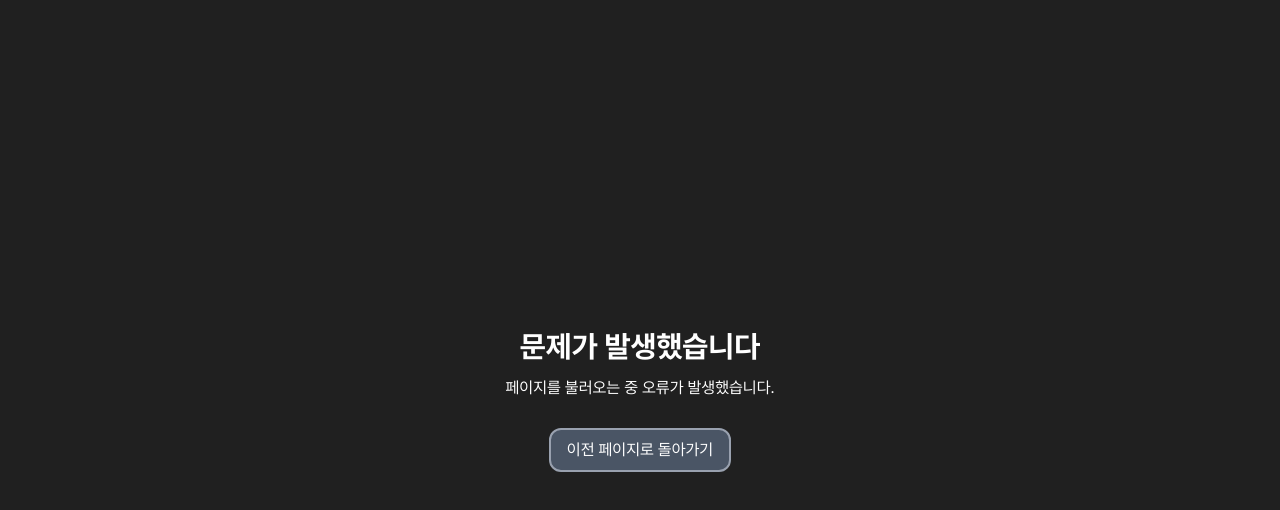
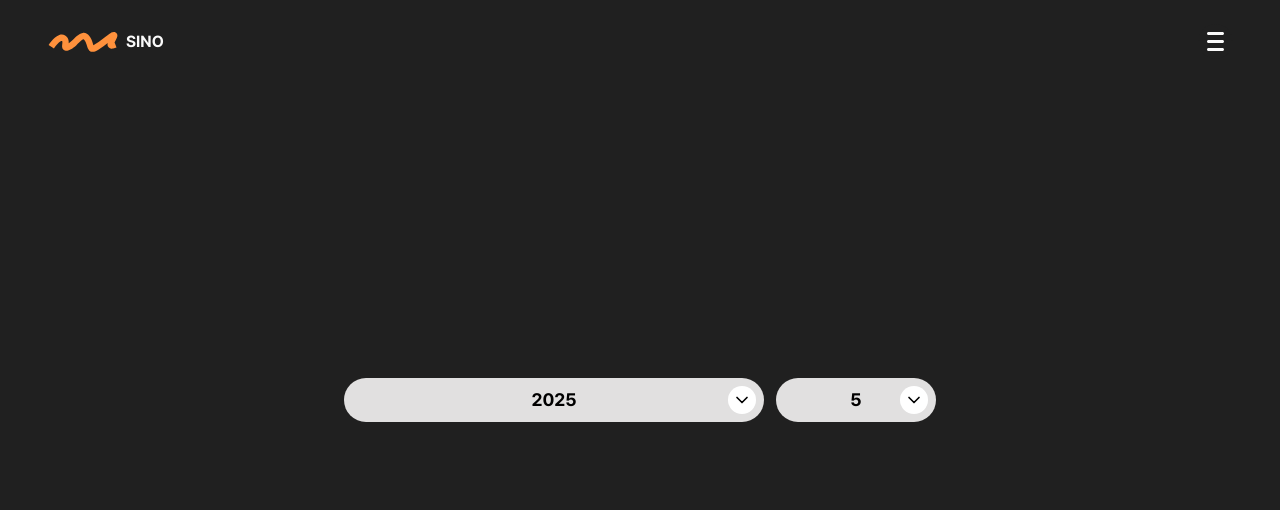
Before and after one commit to JeongCW0522/SINO-Front, a React (Vite) app: page /select-date in a window 1280 px wide. Shown: the top 510 px of the page. Built offline with nearby package versions, Linux system fonts and the light colour scheme.

Commit message:
feat: 드롭다운 공통 컴포넌트 구현

```diff
--- a/package.json
+++ b/package.json
@@ -17,6 +17,7 @@
     "axios": "^1.13.2",
     "clsx": "^2.1.1",
     "framer-motion": "^12.23.26",
+    "lucide-react": "^0.562.0",
     "react": "^19.1.1",
     "react-dom": "^19.1.1",
     "react-hook-form": "^7.68.0",
@@ -31,6 +32,7 @@
     "@types/react": "^19.1.16",
     "@types/react-dom": "^19.1.9",
     "@vitejs/plugin-react": "^5.0.4",
+    "baseline-browser-mapping": "^2.9.11",
     "eslint": "^9.36.0",
     "eslint-config-prettier": "^10.1.8",
     "eslint-plugin-prettier": "^5.5.4",
--- a/src/Router.tsx
+++ b/src/Router.tsx
@@ -5,6 +5,7 @@ import OnBoadingPage from './pages/OnBoardingPage';
 import ErrorPage from './pages/ErrorPage';
 import SignupPage from './pages/auth/SignupPage';
 import LoginPage from './pages/auth/LoginPage';
+import SelectDate from './pages/SelectDate';
 
 const router = createBrowserRouter([
   {
@@ -28,6 +29,10 @@ const router = createBrowserRouter([
         path: 'login',
         element: <LoginPage />,
       },
+      {
+        path: 'select-date',
+        element: <SelectDate />,
+      },
     ],
   },
 ]);
--- /dev/null
+++ b/src/components/common/Dropdown.tsx
@@ -0,0 +1,89 @@
+import { useState } from 'react';
+import { motion, AnimatePresence } from 'framer-motion';
+import clsx from 'clsx';
+import { ChevronDown } from 'lucide-react';
+
+interface DropdownProps {
+  items: string[];
+  className?: string;
+}
+
+type Slot = string | null;
+
+const Dropdown = ({ items, className }: DropdownProps) => {
+  const [open, setOpen] = useState(false);
+  const [startIndex, setStartIndex] = useState(4);
+
+  const getVisibleSlots = (items: string[], index: number): Slot[] => {
+    return [items[index - 1] ?? null, items[index] ?? null, items[index + 1] ?? null];
+  };
+
+  const visibleSlots = getVisibleSlots(items, startIndex);
+
+  return (
+    <div className='flex items-center justify-center'>
+      <div className={clsx('relative min-w-40', className)}>
+        <button
+          onClick={() => setOpen((prev) => !prev)}
+          className='relative w-full bg-[#E1E0E0] text-black py-2 rounded-full text-lg font-semibold cursor-pointer'
+        >
+          <span className='block text-center'>{items[startIndex]}</span>
+          <div className='absolute right-2 top-1/2 -translate-y-1/2 bg-white rounded-full p-1'>
+            <ChevronDown
+              size={20}
+              className={clsx('transition-transform duration-300', open && 'rotate-180')}
+            />
+          </div>
+        </button>
+
+        <AnimatePresence>
+          {open && (
+            <motion.div
+              initial={{ height: 0 }}
+              animate={{ height: 'auto' }}
+              exit={{ height: 0 }}
+              transition={{ duration: 0.3, ease: 'easeOut' }}
+              className='absolute w-full mt-2 bg-[#E1E0E0] rounded-[20px] overflow-hidden'
+            >
+              <div className='relative h-[140px] overflow-hidden flex items-center'>
+                <div className='absolute left-2 right-2 h-10 bg-white rounded-xl top-1/2 -translate-y-1/2 pointer-events-none' />
+
+                <ul className='w-full flex flex-col text-center relative z-10'>
+                  {visibleSlots.map((item, slotIndex) => {
+                    if (!item) {
+                      return (
+                        <li key={slotIndex} className='py-2 text-lg'>
+                          &nbsp;
+                        </li>
+                      );
+                    }
+
+                    const realIndex = items.indexOf(item);
+                    const isSelected = slotIndex === 1;
+
+                    return (
+                      <li
+                        key={item}
+                        onClick={() => setStartIndex(realIndex)}
+                        className={clsx(
+                          'py-2 text-lg cursor-pointer transition-colors',
+                          isSelected
+                            ? 'text-black font-semibold'
+                            : 'text-black/50 hover:text-black',
+                        )}
+                      >
+                        {item}
+                      </li>
+                    );
+                  })}
+                </ul>
+              </div>
+            </motion.div>
+          )}
+        </AnimatePresence>
+      </div>
+    </div>
+  );
+};
+
+export default Dropdown;
--- a/src/pages/OnBoardingPage.tsx
+++ b/src/pages/OnBoardingPage.tsx
@@ -16,7 +16,7 @@ const OnBoadingPage = () => {
         <div className='absolute bottom-0 h-40 w-full bg-linear-to-t from-black to-transparent' />
       </div>
 
-      <div className='h-full overflow-hidden blur-xs'>
+      <div className='h-full overflow-hidden blur-xs max-md:hidden'>
         <motion.div
           className='flex flex-col'
           animate={{ y: ['0%', '-50%'] }}
@@ -54,7 +54,7 @@ const OnBoadingPage = () => {
         </div>
       </div>
 
-      <div className='h-full overflow-hidden blur-xs'>
+      <div className='h-full overflow-hidden blur-xs max-md:hidden'>
         <motion.div
           className='flex flex-col'
           animate={{ y: ['-50%', '0%'] }}
--- /dev/null
+++ b/src/pages/SelectDate.tsx
@@ -0,0 +1,17 @@
+import Dropdown from '@/components/common/Dropdown';
+
+const yearItems = ['2021', '2022', '2023', '2024', '2025'];
+const monthItems = ['1', '2', '3', '4', '5', '6', '7', '8', '9', '10', '11', '12'];
+
+const SelectDate = () => {
+  return (
+    <div className='min-h-dvh flex flex-col gap-3 items-center justify-center'>
+      <div className='flex items-center gap-3'>
+        <Dropdown items={yearItems} className='w-105' />
+        <Dropdown items={monthItems} />
+      </div>
+    </div>
+  );
+};
+
+export default SelectDate;
```
Also changed, not shown: 1 other file (tests, documents, lock files or other folders).
